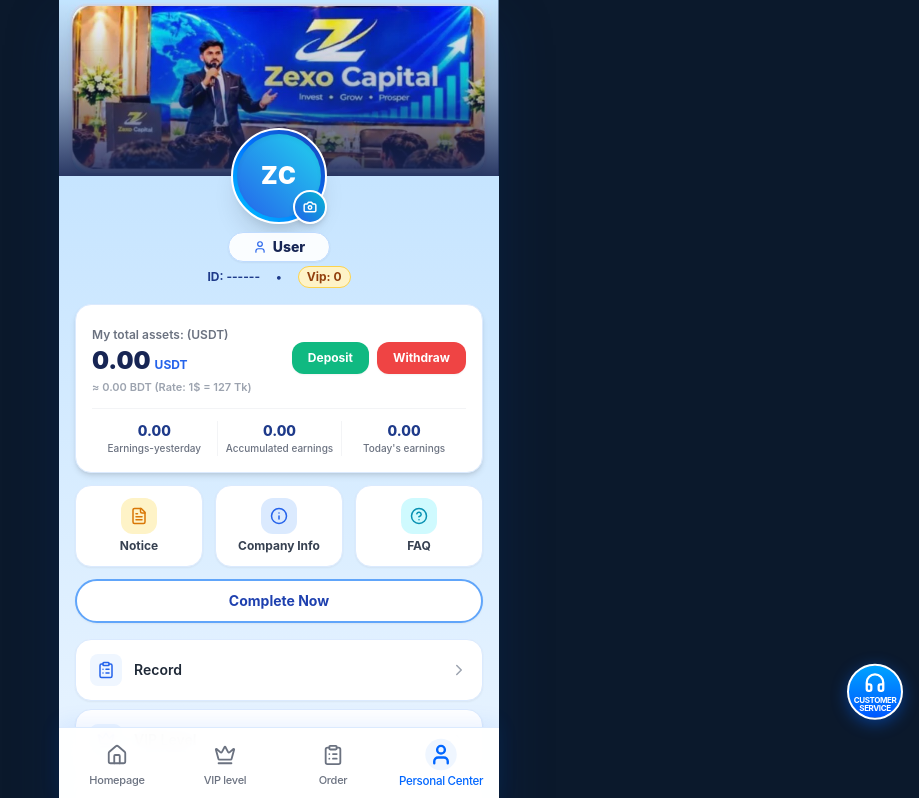
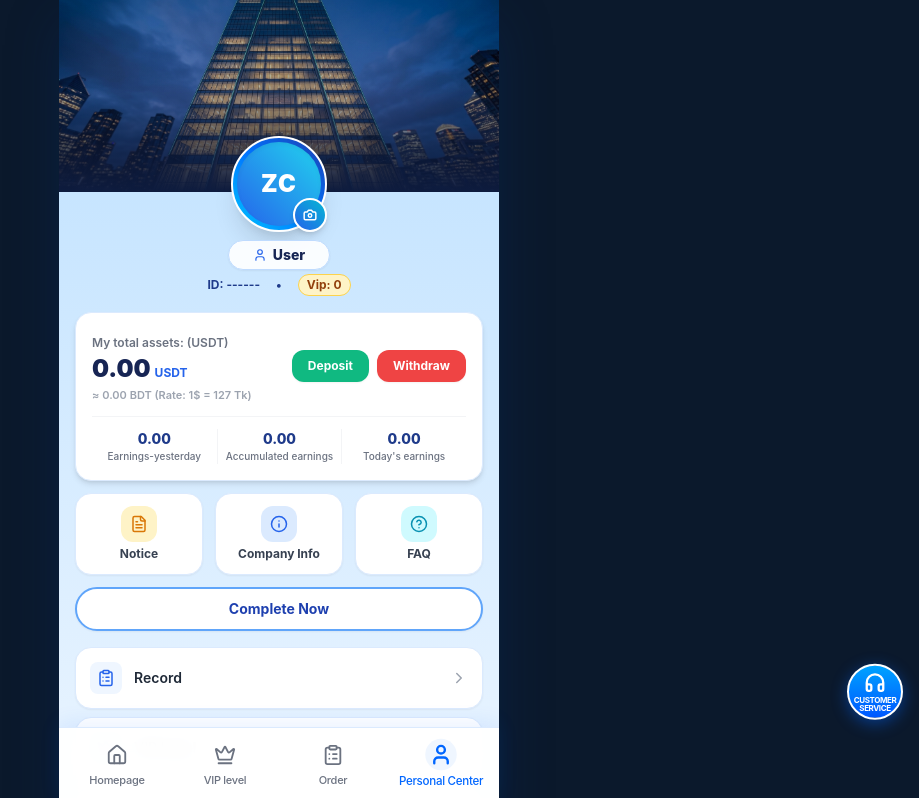
Before and after one commit to joyassroy/jexo-capital, a Next.js app: page /profile in a window 1280 px wide. Shown: the top 798 px of the page, without its empty margins (361-1280 px from the left). Built offline with nearby package versions, Linux system fonts and the light colour scheme; no server answers.

Commit message:
feat(profile): integrate high-res luxury financial headquarters architecture banner for profile background

```diff
--- a/src/app/api/user/me/route.ts
+++ b/src/app/api/user/me/route.ts
@@ -26,9 +26,7 @@ export async function GET() {
     }
 
     const hasWithdrawPassword = Boolean(user.withdrawPasswordHash);
-    const userObj = user.toObject();
-    delete userObj.passwordHash;
-    delete userObj.withdrawPasswordHash;
+    const { passwordHash: _p, withdrawPasswordHash: _w, ...userSafe } = user.toObject();
 
     // Check KYC status
     const kyc = await Kyc.findOne({ userId: user._id.toString() });
@@ -38,7 +36,7 @@ export async function GET() {
 
     return NextResponse.json({
       success: true,
-      user: userObj,
+      user: userSafe,
       hasWithdrawPassword,
       kycStatus: kyc ? kyc.status : "not_submitted",
       wallets,
--- a/src/app/profile/page.tsx
+++ b/src/app/profile/page.tsx
@@ -159,20 +159,21 @@ export default function ProfilePage() {
   return (
     <div className="min-h-screen bg-gradient-to-b from-[#bce0ff] via-[#e9f4ff] to-[#cfe7fe] pb-24">
       {/* Header Building Image with Avatar */}
-      <div className="relative h-44 w-full bg-blue-950 overflow-hidden">
+      <div className="relative h-48 w-full bg-slate-950 overflow-hidden shadow-inner">
         <Image
           src="/profile-banner.jpg"
-          alt="Zexo Capital Official Conference"
+          alt="Zexo Capital International Headquarters"
           fill
           className="object-cover object-center"
           priority
           unoptimized
         />
-        <div className="absolute inset-0 bg-gradient-to-t from-blue-950/90 via-blue-950/30 to-transparent" />
+        <div className="absolute inset-0 bg-gradient-to-t from-[#0d1b3e] via-[#0d1b3e]/35 to-transparent" />
+        <div className="absolute inset-0 bg-gradient-to-b from-black/25 via-transparent to-transparent" />
       </div>
 
       {/* User Avatar & Identity Card */}
-      <div className="relative px-4 -mt-12">
+      <div className="relative px-4 -mt-14">
         <div className="flex flex-col items-center">
           {/* Avatar Container with Upload & Initials fallback */}
           <div className="relative group">
```
Also changed, not shown: public/profile-banner.jpg.
